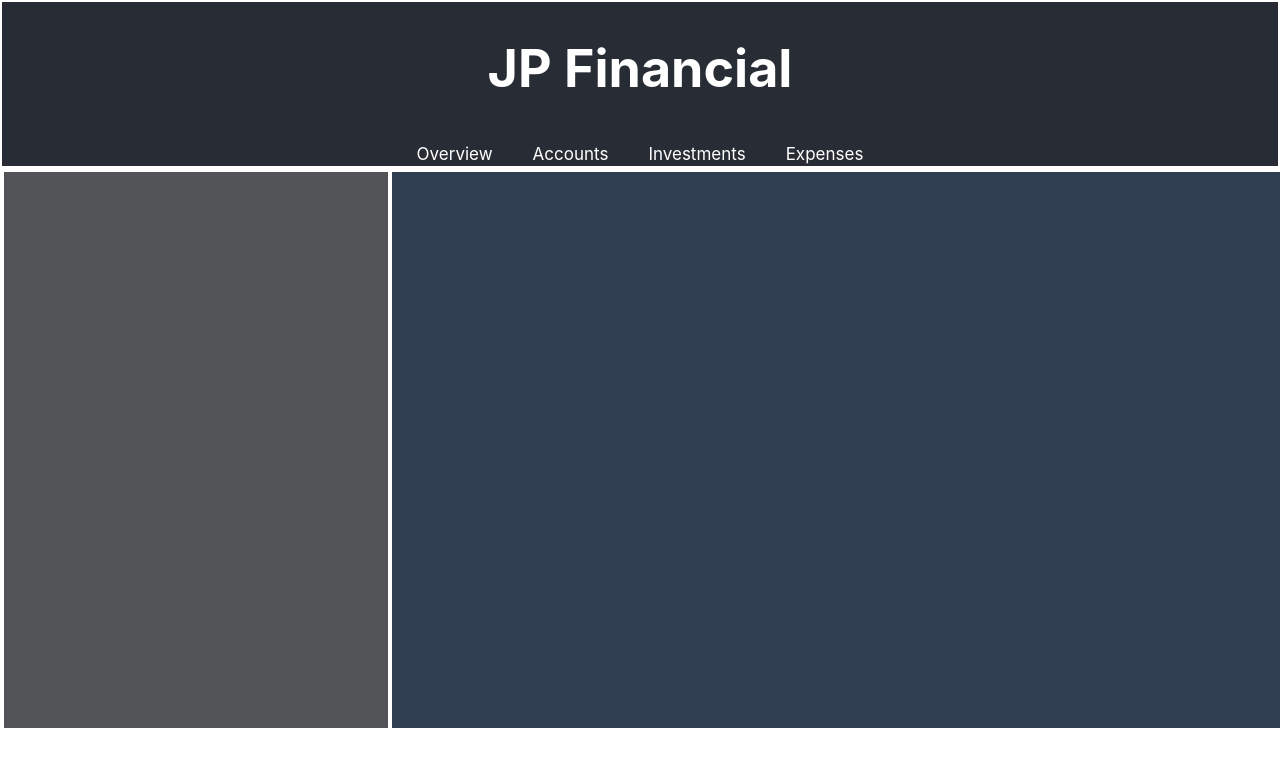
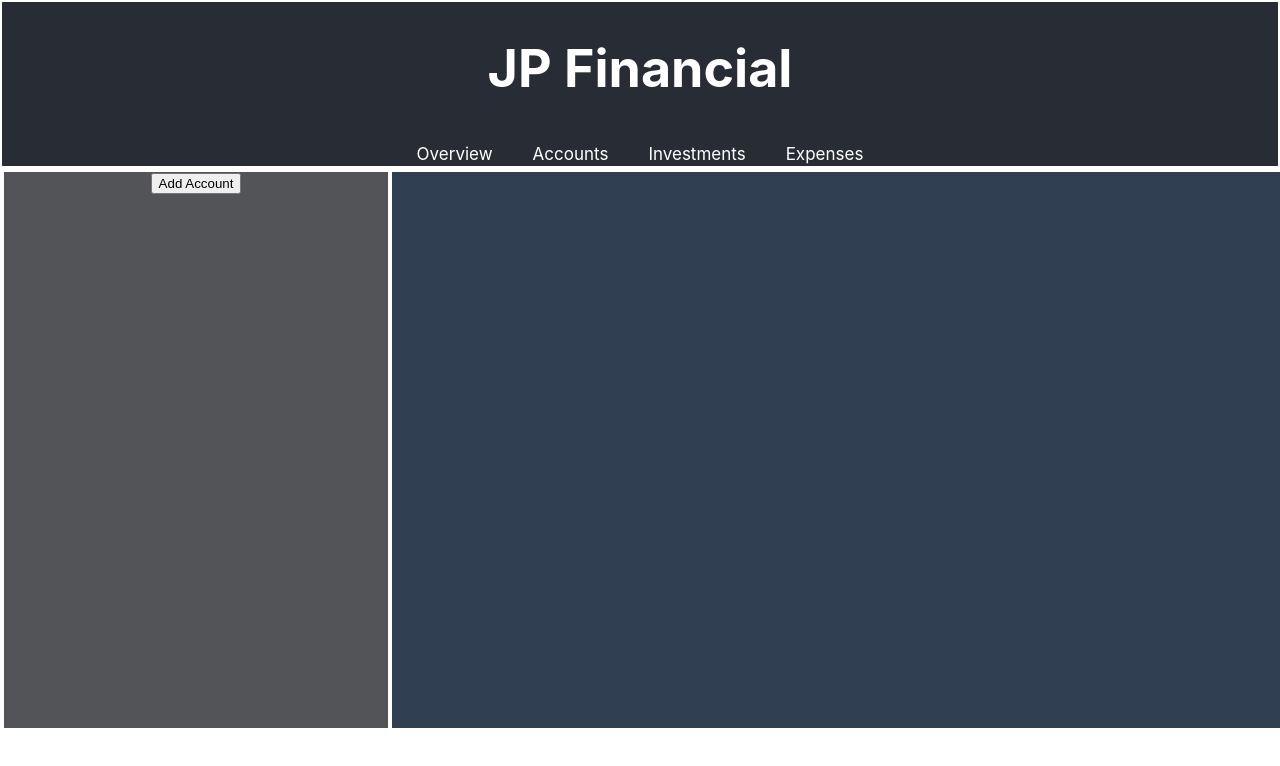
Before and after one commit to 200Development/react-node-financial-dashboard, a React (Create React App) app in the folder client/: page / in a window 1280 px wide. Shown: the top 766 px of the page. Built offline with nearby package versions, Linux system fonts and the light colour scheme; no server answers.

Commit message:
creates AddAccount component and adds to App.js

```diff
--- a/client/src/App.js
+++ b/client/src/App.js
@@ -1,5 +1,6 @@
 import React from 'react';
 import './App.css';
+import AddAccount from './components/AddAccount/AddAccount';
 
 function App() {
   const [data, setData] = React.useState(null);
@@ -9,6 +10,8 @@ function App() {
     .then((res) => res.json())
     .then((data) => setData(data.message));
   }, []);
+
+
 
   return (
     <div className='App'>
@@ -23,7 +26,9 @@ function App() {
       </header>
       <body className='App-body'>
         <div className='App-left-panel'>
-          <div className='App-accounts'></div>
+          <div className='App-accounts'>
+            <AddAccount></AddAccount>
+          </div>
           <div className='App-expenses'></div>
           <div className='App-transactions'></div>
         </div>
--- /dev/null
+++ b/client/src/components/AddAccount/AddAccount.css
@@ -0,0 +1 @@
+.AddAccount {}
--- /dev/null
+++ b/client/src/components/AddAccount/AddAccount.js
@@ -0,0 +1,18 @@
+import React from 'react';
+import './AddAccount.css';
+
+function addAccount () {
+  alert('Account Button Hit');
+}
+
+const AddAccount = () => (
+  <div className="AddAccount">
+    <button onClick={addAccount}>Add Account</button>
+  </div>
+);
+
+AddAccount.propTypes = {};
+
+AddAccount.defaultProps = {};
+
+export default AddAccount;
```
